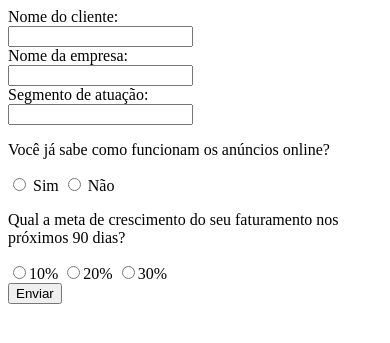
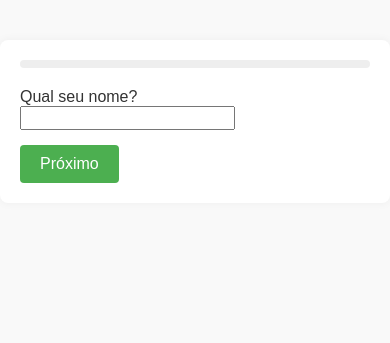
Before and after one commit to henriquesDigital/projeto-codex, a Flask app: page /quiz in a window 390 px wide. Shown: the top 343 px of the page. Run offline with Flask 3, Linux system fonts and the light colour scheme.

Commit message:
Improve quiz with modern responsive layout

```diff
--- a/app.py
+++ b/app.py
@@ -48,14 +48,8 @@ def resultado():
     }
     salvar_resposta(dados)
     link = gerar_link_whatsapp(dados['nome'], dados['segmento'])
-    return render_template('resultado.html', whatsapp_link=link, nome=dados['nome'], segmento=dados['segmento'])
+    return render_template('resultado.html', whatsapp_link=link)
 
-@app.route('/nao')
-def nao():
-    nome = request.args.get('nome', '')
-    segmento = request.args.get('segmento', '')
-    link = gerar_link_whatsapp(nome, segmento)
-    return render_template('obrigado.html', whatsapp_link=link)
 
 if __name__ == '__main__':
     app.run(debug=True)
--- /dev/null
+++ b/static/style.css
@@ -0,0 +1,81 @@
+body {
+    font-family: Arial, sans-serif;
+    background: #f9f9f9;
+    margin: 0;
+    padding: 0;
+    color: #333;
+}
+
+.container {
+    max-width: 600px;
+    margin: 40px auto;
+    background: #fff;
+    padding: 20px;
+    border-radius: 8px;
+    box-shadow: 0 0 10px rgba(0,0,0,0.05);
+}
+
+button, input[type="text"] {
+    font-size: 1rem;
+}
+
+button {
+    background: #4caf50;
+    color: #fff;
+    border: none;
+    padding: 10px 20px;
+    border-radius: 4px;
+    cursor: pointer;
+}
+
+button:hover {
+    background: #43a047;
+}
+
+.progress {
+    width: 100%;
+    background: #eee;
+    height: 8px;
+    border-radius: 4px;
+    overflow: hidden;
+    margin-bottom: 20px;
+}
+
+.progress-bar {
+    height: 100%;
+    background: #4caf50;
+    width: 0;
+    transition: width 0.3s ease;
+}
+
+.step {
+    display: none;
+}
+.step.active {
+    display: block;
+    animation: fadeIn 0.4s ease;
+}
+
+@keyframes fadeIn {
+    from {opacity: 0; transform: translateY(10px);}
+    to {opacity: 1; transform: translateY(0);}
+}
+
+label {
+    display: block;
+    margin-bottom: 15px;
+}
+
+.btn {
+    display: inline-block;
+    margin-top: 20px;
+    text-decoration: none;
+    background: #4caf50;
+    color: #fff;
+    padding: 10px 20px;
+    border-radius: 4px;
+}
+
+.btn:hover {
+    background: #43a047;
+}
--- a/templates/obrigado.html
+++ b/templates/obrigado.html
@@ -3,9 +3,12 @@
 <head>
     <meta charset="UTF-8">
     <title>Falar depois</title>
+    <link rel="stylesheet" href="{{ url_for('static', filename='style.css') }}">
 </head>
 <body>
+<div class="container" style="text-align:center;">
     <p>Sem problemas! Se tiver dúvidas, me chama no WhatsApp ou salve nosso contato para quando estiver pronto.</p>
-    <a href="{{ whatsapp_link }}">Falar no WhatsApp</a>
+    <a href="{{ whatsapp_link }}" class="btn">Falar no WhatsApp</a>
+</div>
 </body>
 </html>
--- a/templates/quiz.html
+++ b/templates/quiz.html
@@ -3,35 +3,82 @@
 <head>
     <meta charset="UTF-8">
     <title>Quiz</title>
-    <script>
-    function mostraMensagem(valor){
-        document.getElementById('msg_sim').style.display = valor === 'sim' ? 'block' : 'none';
-        document.getElementById('msg_nao').style.display = valor === 'nao' ? 'block' : 'none';
-    }
-    </script>
+    <link rel="stylesheet" href="{{ url_for('static', filename='style.css') }}">
 </head>
 <body>
-    <form method="POST" action="{{ url_for('resultado') }}">
-        <label>Nome do cliente:<br>
+<div class="container">
+    <div class="progress"><div class="progress-bar" id="progressBar"></div></div>
+    <form method="POST" action="{{ url_for('resultado') }}" id="quizForm">
+        <div class="step active">
+            <label>Qual seu nome?<br>
                 <input type="text" name="nome" required>
-        </label><br>
-        <label>Nome da empresa:<br>
+            </label>
+            <button type="button" class="next">Próximo</button>
+        </div>
+        <div class="step">
+            <label>Nome da sua empresa?<br>
                 <input type="text" name="empresa" required>
-        </label><br>
-        <label>Segmento de atuação:<br>
+            </label>
+            <button type="button" class="prev">Voltar</button>
+            <button type="button" class="next">Próximo</button>
+        </div>
+        <div class="step">
+            <label>Qual seu setor de atuação?<br>
                 <input type="text" name="segmento" required>
-        </label><br>
-        <p>Você já sabe como funcionam os anúncios online?</p>
-        <label><input type="radio" name="conhece" value="Sim" onclick="mostraMensagem('sim')" required> Sim</label>
-        <label><input type="radio" name="conhece" value="Não" onclick="mostraMensagem('nao')"> Não</label>
+            </label>
+            <button type="button" class="prev">Voltar</button>
+            <button type="button" class="next">Próximo</button>
+        </div>
+        <div class="step">
+            <p>Você já conhece anúncios online?</p>
+            <label><input type="radio" name="conhece" value="Sim" required> Sim</label>
+            <label><input type="radio" name="conhece" value="Não"> Não</label>
             <div id="msg_sim" style="display:none;">Perfeito! Então você já sabe o quanto o tráfego pago pode ser decisivo para alavancar as vendas e aumentar sua presença digital.</div>
             <div id="msg_nao" style="display:none;">Imagina que você tem uma loja em uma rua vazia. Anunciar online é como colocar sua vitrine no meio do maior shopping do mundo, onde todo mundo passa o tempo todo. Com o tráfego pago, você atrai as pessoas certas com orçamento controlado.</div>
-        <p>Qual a meta de crescimento do seu faturamento nos próximos 90 dias?</p>
-        <label><input type="radio" name="meta" value="10%" required>10%</label>
-        <label><input type="radio" name="meta" value="20%" required>20%</label>
-        <label><input type="radio" name="meta" value="30%" required>30%</label>
-        <br>
+            <button type="button" class="prev">Voltar</button>
+            <button type="button" class="next">Próximo</button>
+        </div>
+        <div class="step">
+            <p>Qual a meta de faturamento para os próximos 90 dias?</p>
+            <label><input type="radio" name="meta" value="10%" required> aumentar 10%</label>
+            <label><input type="radio" name="meta" value="20%" required> aumentar 20%</label>
+            <label><input type="radio" name="meta" value="30% ou mais" required> aumentar 30% ou mais</label>
+            <button type="button" class="prev">Voltar</button>
             <button type="submit">Enviar</button>
+        </div>
     </form>
+</div>
+<script>
+const steps = document.querySelectorAll('.step');
+const nextBtns = document.querySelectorAll('.next');
+const prevBtns = document.querySelectorAll('.prev');
+const progressBar = document.getElementById('progressBar');
+let current = 0;
+
+function showStep(i){
+    steps.forEach((s,idx)=>{ s.classList.toggle('active', idx===i); });
+    progressBar.style.width = (i/(steps.length-1))*100 + '%';
+    current = i;
+}
+
+nextBtns.forEach(btn=>btn.addEventListener('click', ()=>{
+    if(current < steps.length-1){
+        showStep(current+1);
+    }
+}));
+prevBtns.forEach(btn=>btn.addEventListener('click', ()=>{
+    if(current>0){
+        showStep(current-1);
+    }
+}));
+
+const radios = document.querySelectorAll('input[name="conhece"]');
+radios.forEach(r=>r.addEventListener('change', ()=>{
+    document.getElementById('msg_sim').style.display = r.value==='Sim' && r.checked? 'block':'none';
+    document.getElementById('msg_nao').style.display = r.value==='Não' && r.checked? 'block':'none';
+}));
+
+showStep(0);
+</script>
 </body>
 </html>
```
Also changed, not shown: templates/index.html (+5 -2 lines), templates/resultado.html (+4 -3 lines). Lines whose indentation alone changed are shown as unchanged.
